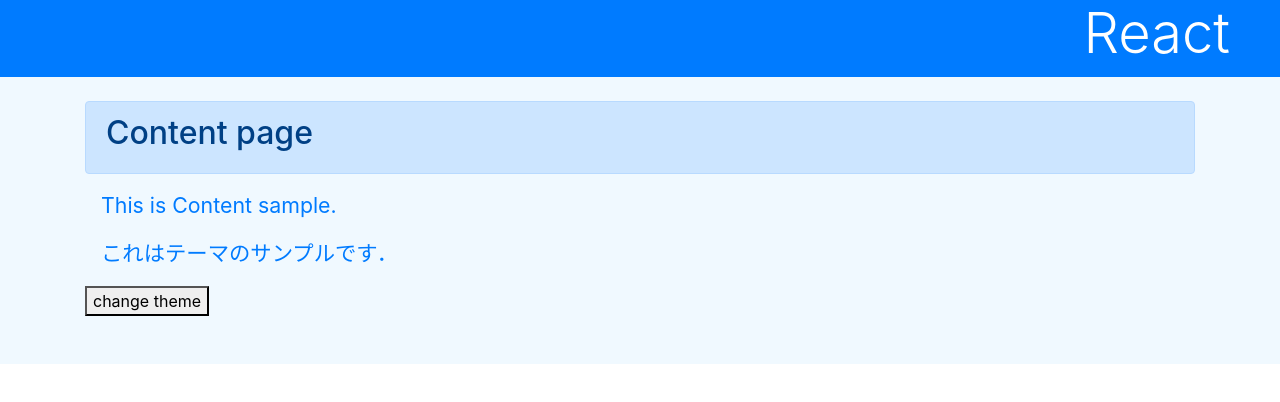
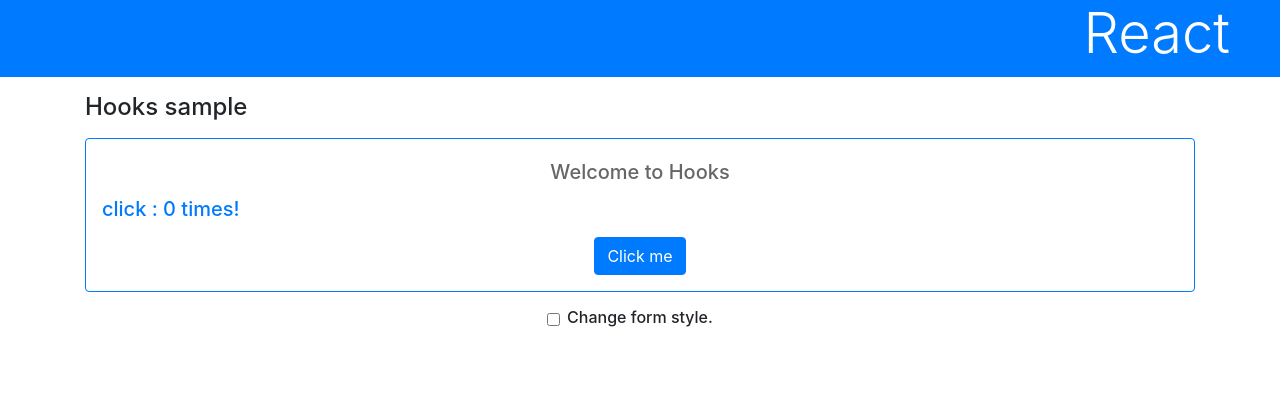
Before and after one commit to MissionaryPS/ReactPractice, a React (Create React App) app in the folder react_app/: page / in a window 1280 px wide. Shown: the top 402 px of the page. Built offline with nearby package versions, Linux system fonts and the light colour scheme.

Commit message:
4-1 Hooks入門

```diff
--- a/react_app/src/App.js
+++ b/react_app/src/App.js
@@ -1,87 +1,52 @@
-import React, {Component} from 'react'
+import React, {useState} from 'react'
 import './App.css';
 
-const theme = {
-  light:{
-    style:{
-      backgroundColor:"#f0f9ff",
-      color:"#00f"
-    },
-    head:"bg-primary text-white display-4 mb-4",
-    alert:"alert alert-primary my-3",
-    text:"text-primary m-3",
-    foot:"py-4"
-  },
-  dark:{
-    style:{
-      backgroundColor:"#336",
-      color:"#eef"
-    },
-    head:"bg-secondary text-white display-4 mb-4",
-    alert:"alert alert-dark my-3",
-    text:"text-light m-3",
-    foot:"py-4"
-  }
-}
 
-const ThemeContext = React.createContext(theme.light)
 
-class App extends Component {
-  static contextType = ThemeContext
+function App() {
+  const [message] = useState("Welcome to Hooks")
 
-  constructor(props){
-    super(props)
-    this.state = {
-      theme:theme.light
-    }
-
-    this.toggleTheme = () =>{
-      this.setState(state =>({
-        theme:
-          state.theme===theme.dark
-          ?theme.light
-          :theme.dark
-      }))
-    }
+  const [count, setCount] = useState(0)
+  const clickFunc = () =>{
+    setCount(count + 1)
   }
 
+  const [flag, setFlag] = useState(false)
+  const changeFlag = (e) => {
+    setFlag(e.target.checked)
+  }
 
-  render(){
-    return <div style = {this.context.style}>
-      <h1 className={this.context.head}>React</h1>
-      <div className='container'>
-        <ThemeContext.Provider value={this.state.theme}>
-        <Title value='Content page'/>
-        <Message value='This is Content sample.'/>
-          <Message value='これはテーマのサンプルです．'/>
-        </ThemeContext.Provider>
-        <button onClick={this.toggleTheme}>change theme</button>
-        <div className={this.context.foot}></div>
+  return <div>
+    <h1 className='bg-primary text-white display-4'>React</h1>
+    <div className='container'>
+      <h4 className='my-3'>Hooks sample</h4>
+      {flag?
+        <div className='alert alert-primary text-center'>
+          <p className='h5'>{message}</p>
+          <p className='h5 mb-3'>click : {count} times!</p>
+          <div>
+            <button className='btn btn-primary' onClick={clickFunc}>Click me</button>
+          </div>
+        </div>
+      :
+        <div className='card p-3 border-primary text-center'>
+          <p className='h5'>{message}</p>
+          <p className='h5 mb-3 text-left text-primary'>click : {count} times!</p>
+          <div>
+            <button className='btn btn-primary' onClick={clickFunc}>Click me</button>
+          </div>
+        </div>
+      }
+      <div className='formgroup h6 text-center pt-3'>
+        <input type='checkbox' className='form-check-input' id='check1' onChange={changeFlag} />
+        <label className='form-check-lbel' htmlFor='check1'>
+          Change form style.
+        </label>
       </div>
     </div>
-  }
+  </div>
 }
 
 
-class Title extends Component{
-  static contextType = ThemeContext
-
-  render(){
-    return <div className={this.context.alert}>
-      <h2>{this.props.value}</h2>
-    </div>
-  }
-}
-
-
-class Message extends Component{
-  static contextType = ThemeContext
-
-  render(){
-    return <div style={this.context.style}>
-      <p className={this.context.text}>{this.props.value}</p>
-    </div>
-  }
-}
 
 export default App;
```
